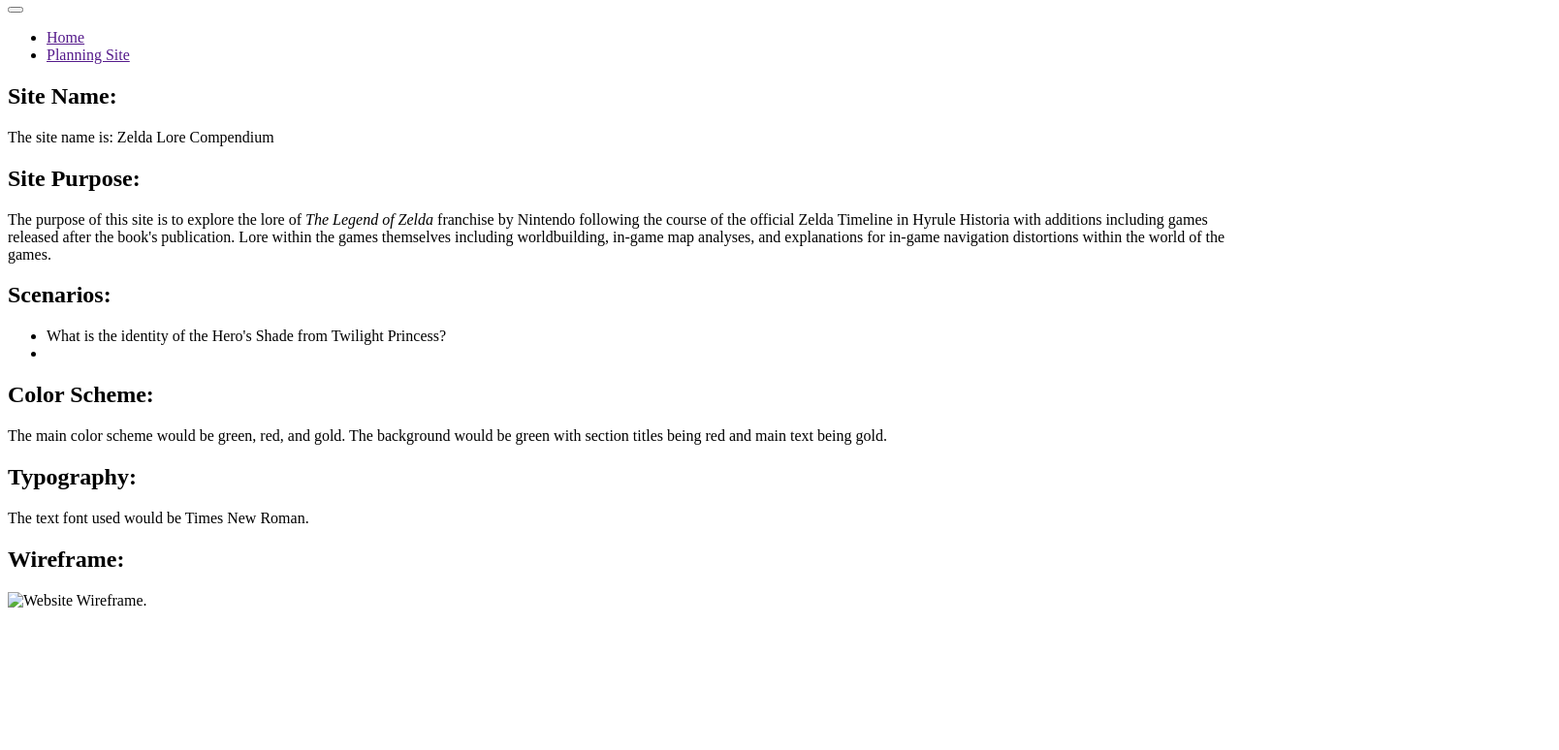
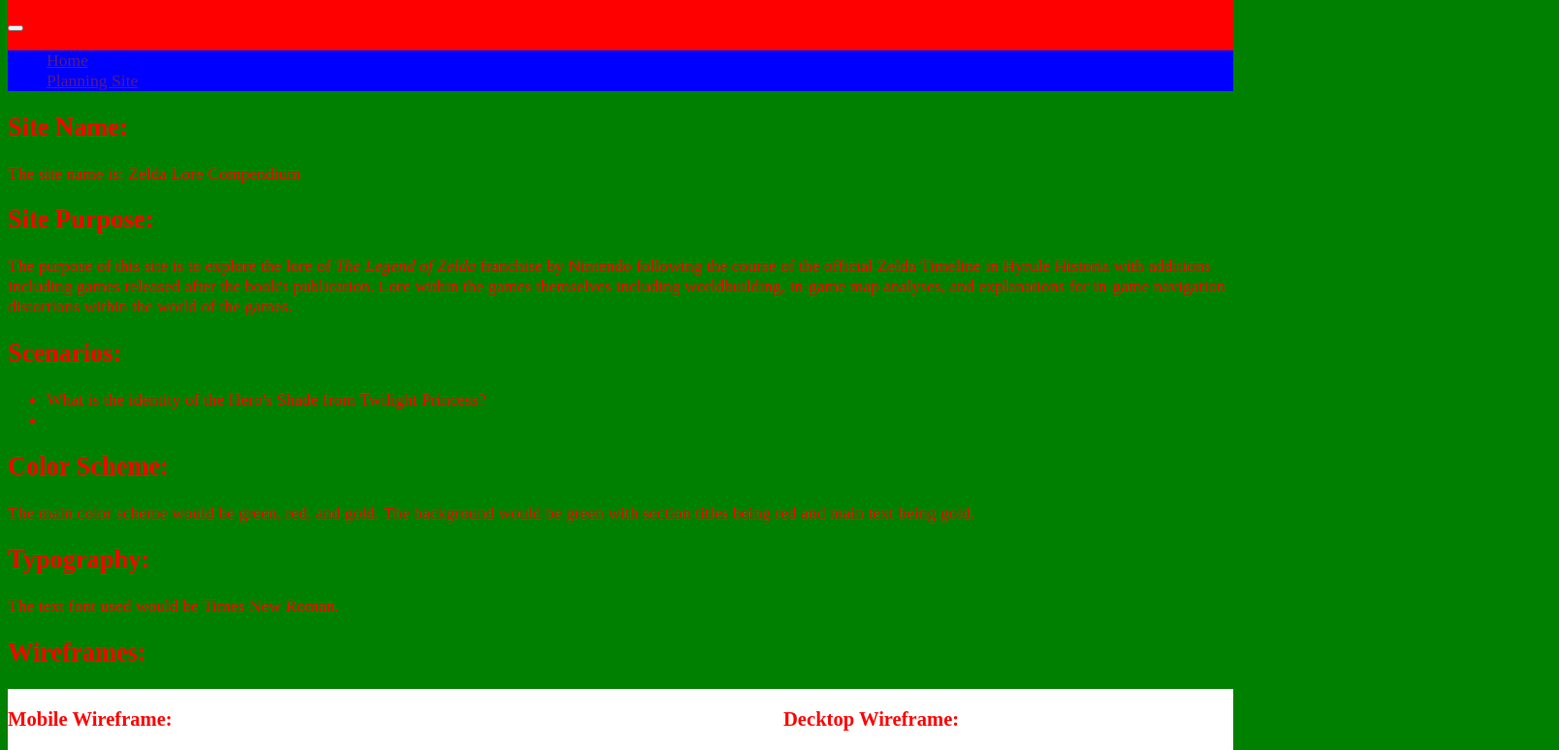
Before and after one commit to HarryPotter5972/wdd131, a plain HTML site: page project/siteplan.html in a window 1280 px wide. Shown: the part 84-858 px from the top of the page at 97% size, 1608 px wide, since content can reach past the window. Before the commit the page ends 800 px from the top, so only its background shows below. Drawn offline with Linux system fonts and the light colour scheme.

Commit message:
edited siteplan.html

```diff
--- a/project/siteplan.html
+++ b/project/siteplan.html
@@ -6,7 +6,7 @@
         <title>Final Project Plan</title>
         <meta name="description" content="Final project planning site">
         <meta name="author" content="Brandon Baggaley">
-        <link rel="stylesheet" href="">
+        <link rel="stylesheet" href="styles/final-project.css">
         <link rel="stylesheet" href="">
         <script src="" defer></script>
     </head>
@@ -46,8 +46,13 @@
                 <p>The text font used would be Times New Roman.</p>
             </div>
             <div>
-                <h2>Wireframe:</h2>
-                <img src="" alt="Website Wireframe.">
+                <h2>Wireframes:</h2>
+                <div class="dragon">
+                    <h3>Mobile Wireframe:</h3>
+                    <h3>Decktop Wireframe: </h3>
+                    <img src="images/project-wireframe-mobile.drawio.png" alt="Website Mobile Wireframe.">
+                    <img src="images/project-wireframe-desktop.drawio.png" alt="Website Desktop Wireframe.">
+                </div>
             </div>
         </main>
     </body>
--- /dev/null
+++ b/project/styles/final-project.css
@@ -0,0 +1,24 @@
+:root {
+    font-family: 'Times New Roman', Times, serif;
+    font-size: 1.1rem;
+    background-color: green;
+    color: red;
+}
+header {
+    background-color: red;
+    color: gold;
+}
+h1 {
+    padding: 5px;
+}
+header nav {
+    background-color: blue;
+}
+header nav ul {
+    list-style: none;
+}
+.dragon {
+    background-color: white;
+    display: grid;
+    grid-template-columns: 1fr 1fr;
+}
```
Also changed, not shown: filtered-temples.html (+1 -1 lines), project/images/project-wireframe-desktop.drawio.png (added), project/images/project-wireframe-mobile.drawio.png (added).
